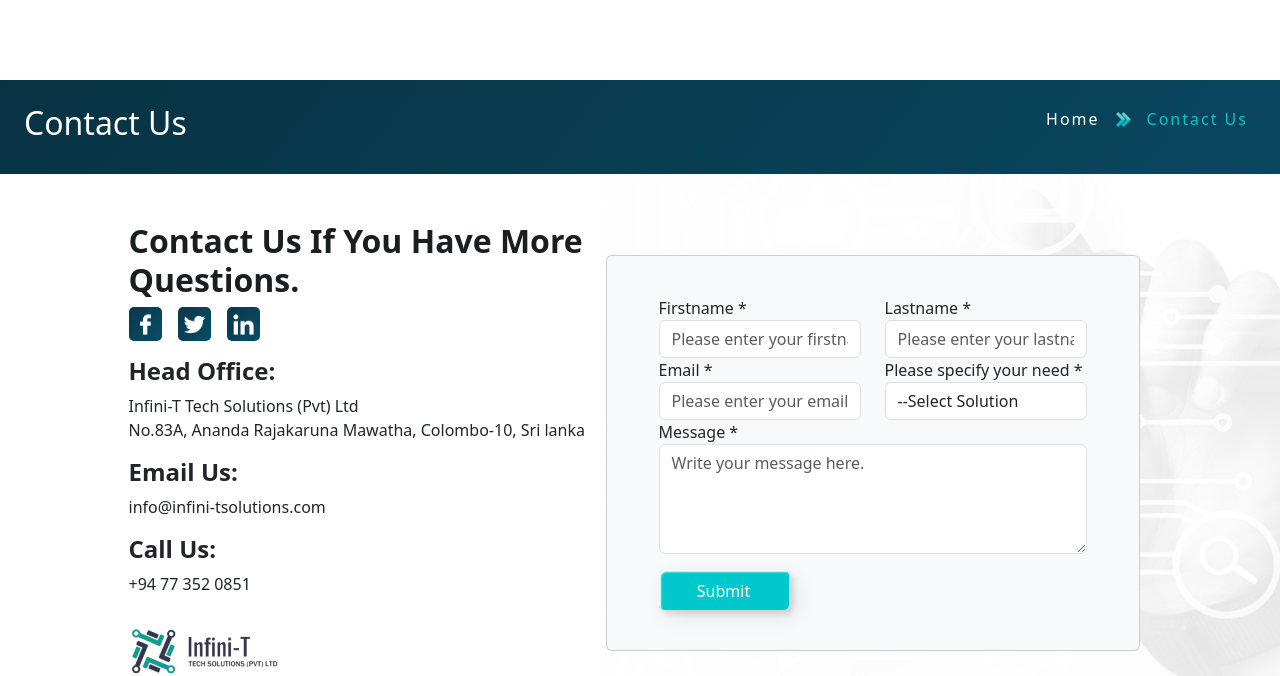
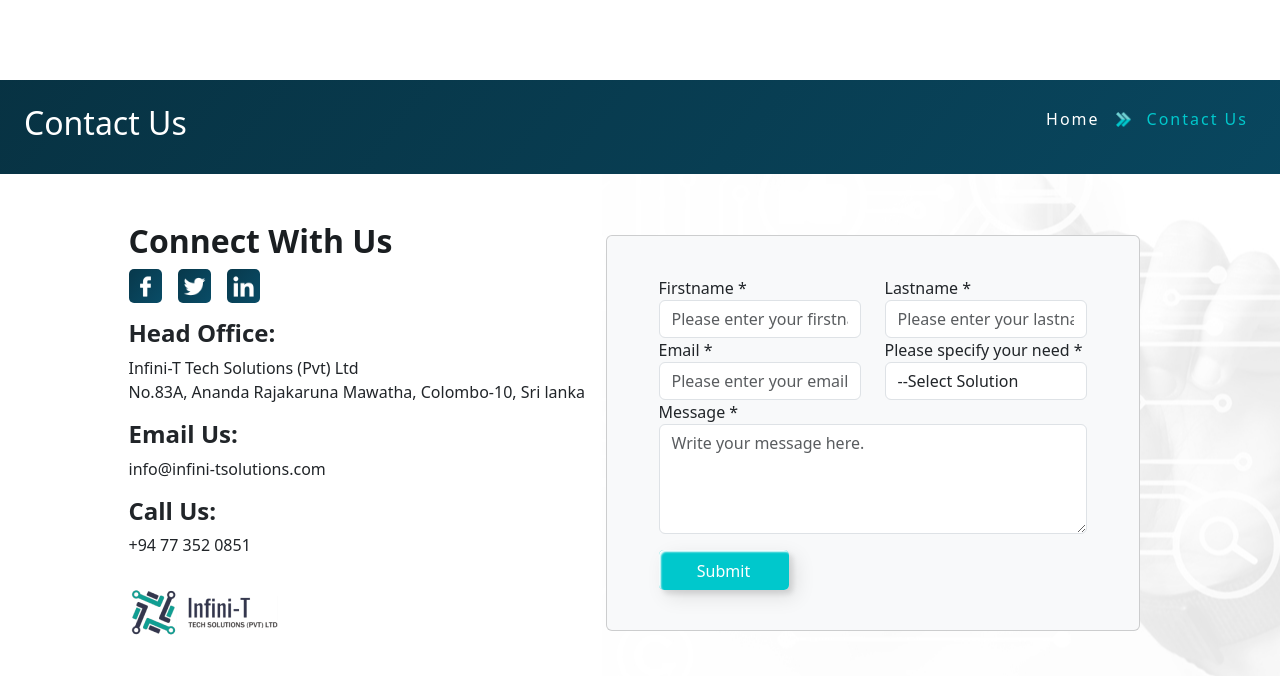
Before and after one commit to BhashithaArambepola/infini-T-webSite, a plain HTML site: page ContactUs.html in a window 1280 px wide. Shown: the top 676 px of the page. Drawn offline with nearby package versions, Linux system fonts and the light colour scheme.

Commit message:
changes 5

```diff
--- a/ContactUs.html
+++ b/ContactUs.html
@@ -90,7 +90,7 @@
     <div class="col-12 col-md-6 col-lg-5 text-md-start text-center p-0">
 
 <!--      <h5 class="sub-topics">Just Say</h5>-->
-      <h1 class="topics">Contact Us If You Have More Questions.</h1>
+      <h1 class="topics">Connect With Us</h1>
       <div class="col-12  d-flex justify-content-center justify-content-md-start align-items-center ">
         <div id="sm-pack" class="d-flex ">
 
```
